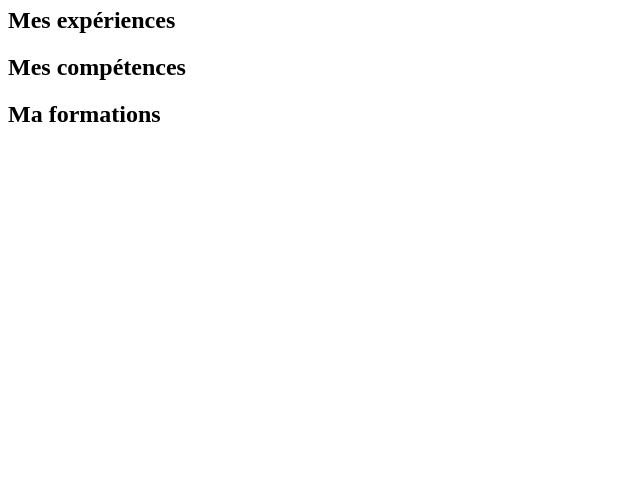
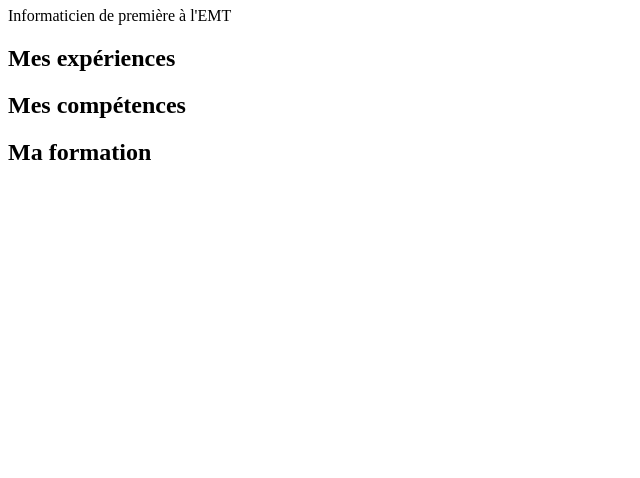
Before and after one commit to divtec-cejef/cv-01-html-Meissan1903, a plain HTML site: page index.html in a window 1280 px wide. Shown: the part 322-800 px from the top of the page, without its empty margins (0-640 px from the left). Drawn offline with Linux system fonts and the light colour scheme.

Commit message:
ajout du statut de vie actuel

```diff
--- a/index.html
+++ b/index.html
@@ -9,8 +9,9 @@
     <title>CV de Meïssan Rua Gomez</title>
 <body>
     <h1>Meïssan Rua Gomez</h1>
+    <p>Informaticien de première à l'EMT</p>
 <h2> <a id="experience"></a> Mes expériences </h2>
     <h2> <a id="compétences"></a> Mes compétences </h2>
-    <h2> <a id="formation"></a> Ma formations </h2>
+    <h2> <a id="formation"></a> Ma formation </h2>
 </body>
 </html>
```
